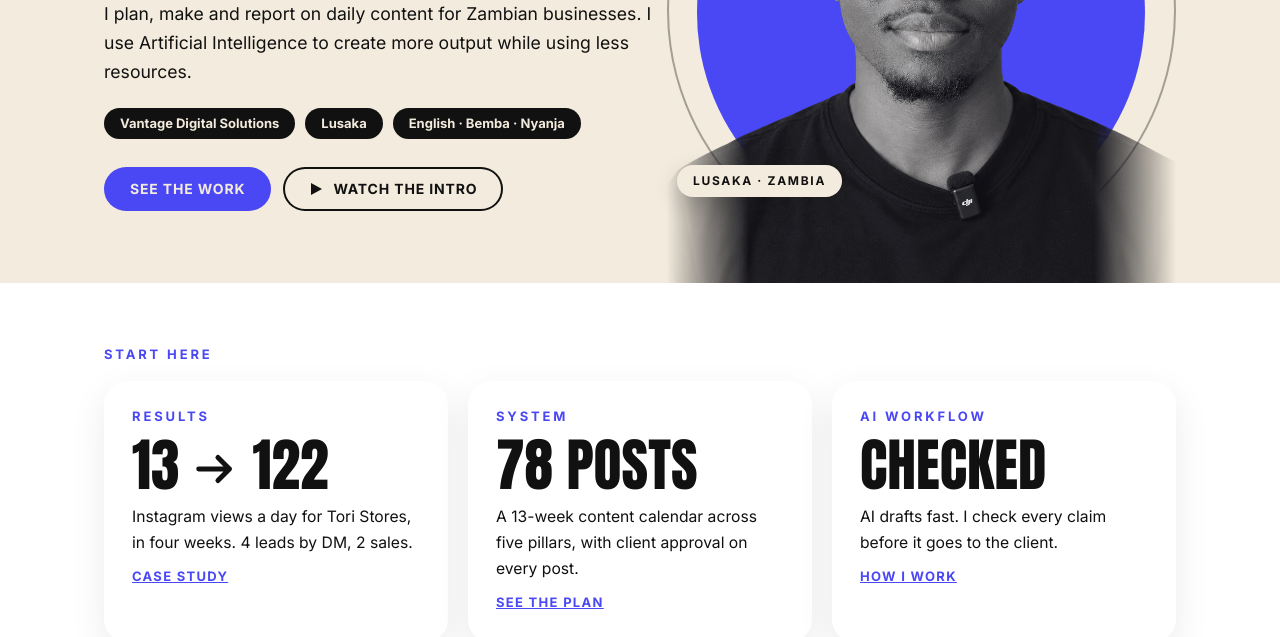
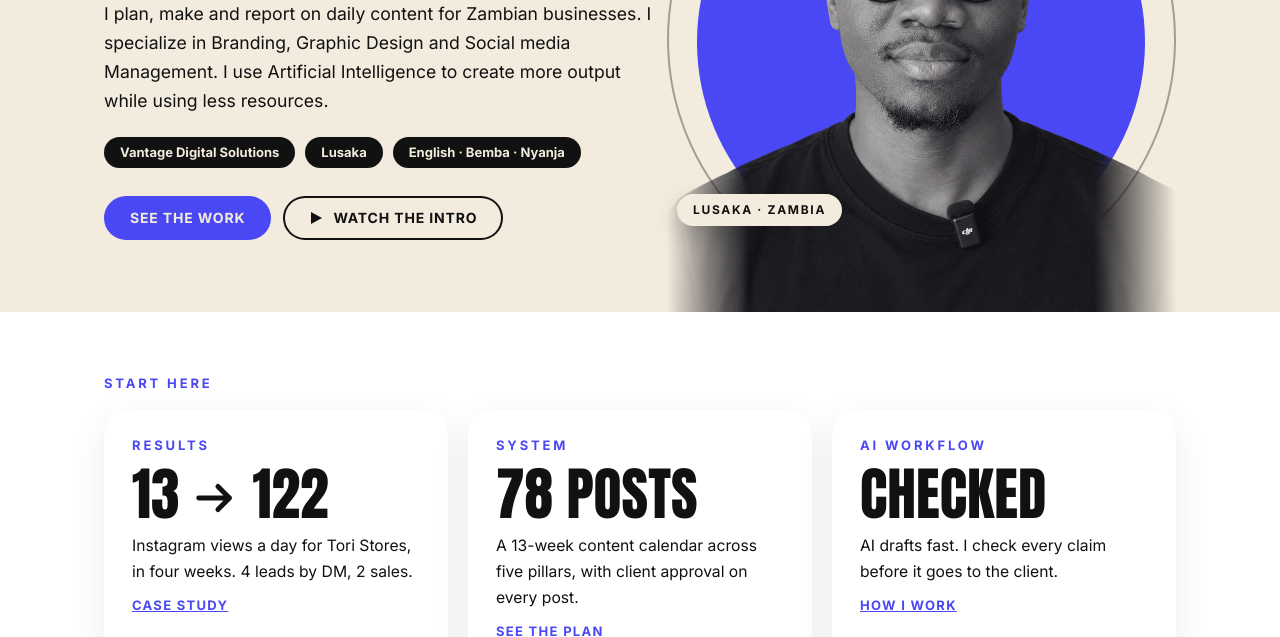
Before and after one commit to MulengaJR/Mulenga-Nkondwa, a plain HTML site: page index.html in a window 1280 px wide. Shown: the part 463-1100 px from the top of the page. Drawn offline with Linux system fonts and the light colour scheme.

Commit message:
Update pitch text in index.html

```diff
--- a/index.html
+++ b/index.html
@@ -270,7 +270,7 @@ details.orig .shots{margin-top:16px}
       <p class="eyebrow blue">Portfolio 26</p>
       <h1 class="display name">Mulenga<br>Nkondwa</h1>
       <p class="role">Digital Marketing &amp; Content</p>
-      <p class="pitch">I plan, make and report on daily content for Zambian businesses. I use Artificial Intelligence to create more output while using less resources.</p>
+      <p class="pitch">I plan, make and report on daily content for Zambian businesses. I specialize in Branding, Graphic Design and Social media Management. I use Artificial Intelligence to create more output while using less resources.</p>
       <p class="chips"><span>Vantage Digital Solutions</span><span>Lusaka</span><span>English · Bemba · Nyanja</span></p>
       <p class="cta"><a class="btn" href="#tori">See the work</a><button class="btn ghost" type="button" id="playIntro"><svg viewBox="0 0 14 14" aria-hidden="true"><path d="M2 1l11 6-11 6z" fill="currentColor"/></svg>Watch the intro</button></p>
     </div>
```
